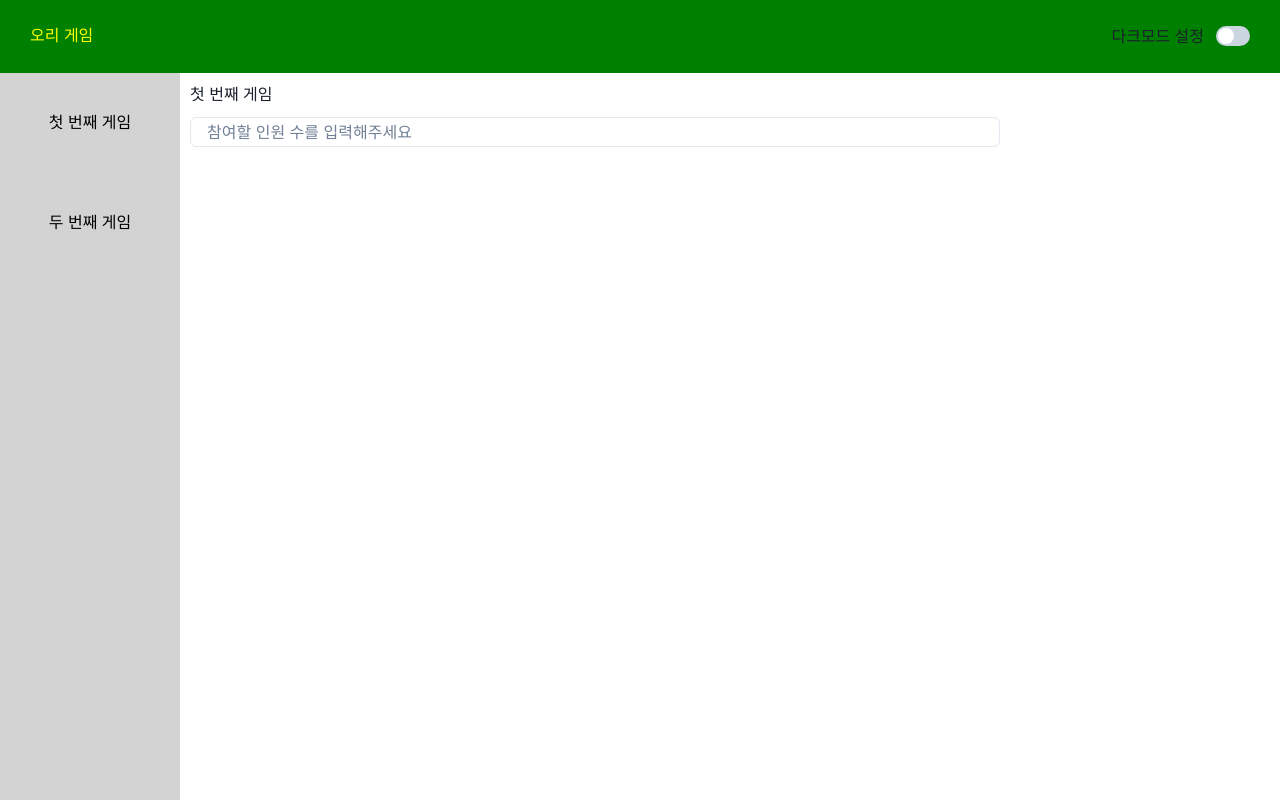
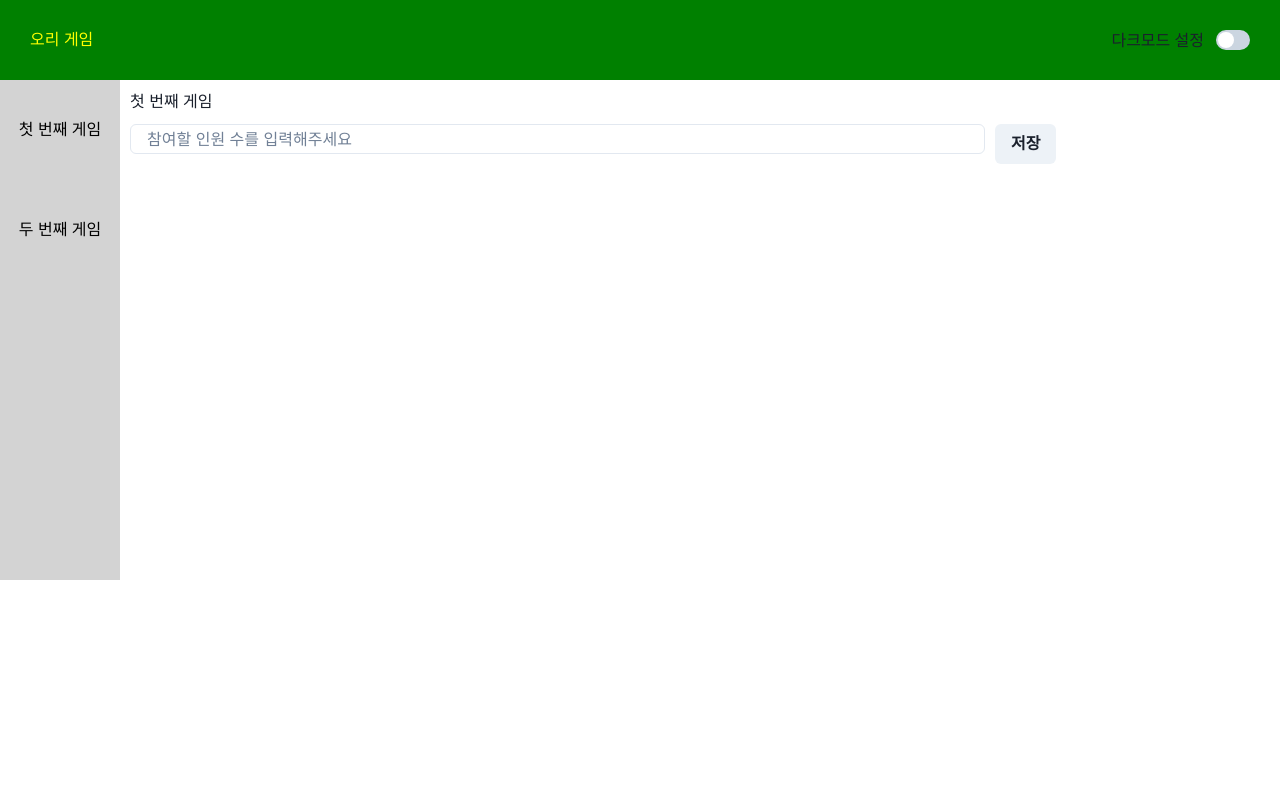
Before and after one commit to Blue-Kite/randomGame, a React (Vite) app: page / in a window 1280 px wide. Built offline with nearby package versions, Linux system fonts and the light colour scheme; a web font is replaced by a local one.

Commit message:
[feat] 랜덤게임1 카드 컴포넌트 정의

```diff
--- a/src/components/Layout.tsx
+++ b/src/components/Layout.tsx
@@ -4,11 +4,14 @@ import Lnb from './Lnb';
 import Gnb from './Gnb';
 
 const Layout = () => (
-	<Flex width="100vw" height="100vh" flexDirection="column">
+	<Flex width="100vw" flexDirection="column">
 		<Gnb />
-		<Flex flexDirection={{ base: 'column', md: 'row' }} height="100%">
+		<Flex flexDirection={{ base: 'column', md: 'row' }}>
 			<Lnb />
-			<Box width={{ base: '100%', md: 'calc(100vw - 180px)' }}>
+			<Box
+				width={{ base: '100%', md: 'calc(100vw - 120px)' }}
+				paddingBottom="30px"
+			>
 				<Outlet />
 			</Box>
 		</Flex>
--- a/src/components/Lnb.tsx
+++ b/src/components/Lnb.tsx
@@ -3,8 +3,8 @@ import { Box, Flex, Link, Text } from '@chakra-ui/react';
 const Lnb = () => (
 	<Flex
 		flexDirection={{ base: 'row', md: 'column' }}
-		width={{ base: '100%', md: '180px' }}
-		height={{ base: '50px', md: '100%' }}
+		width={{ base: '100%', md: '120px' }}
+		height={{ base: '50px', md: '500px' }}
 		background="lightgray"
 		alignItems="center"
 		justifyContent={{ base: 'center', md: 'normal' }}
--- a/src/components/MainTitle.tsx
+++ b/src/components/MainTitle.tsx
@@ -1,14 +1,18 @@
-import { Flex, Text, Input } from '@chakra-ui/react';
+import { Flex, Text, Input, Button } from '@chakra-ui/react';
+import React from 'react';
 
 type MainTitleProps = {
-	count: string;
 	setCount: (count: string) => void;
 	title: string;
 };
 
-const MainTitle = ({ count, setCount, title }: MainTitleProps) => {
+const MainTitle = ({ setCount, title }: MainTitleProps) => {
+	const [localCount, setLocalCount] = React.useState('');
+
 	const handleChange = (event: React.ChangeEvent<HTMLInputElement>) =>
-		setCount(event.target.value);
+		setLocalCount(event.target.value);
+
+	const handleClick = () => setCount(localCount);
 
 	return (
 		<Flex
@@ -18,13 +22,16 @@ const MainTitle = ({ count, setCount, title }: MainTitleProps) => {
 			gap="10px"
 		>
 			<Text fontFamily="subHeading">{title}</Text>
+			<Flex flexDirection="row" gap="10px">
 				<Input
 					width="75%"
 					height="30px"
-				value={count}
+					value={localCount}
 					onChange={handleChange}
 					placeholder="참여할 인원 수를 입력해주세요"
 				/>
+				<Button onClick={handleClick}>저장</Button>
+			</Flex>
 		</Flex>
 	);
 };
--- /dev/null
+++ b/src/pages/FirstRandom/components/Card.tsx
@@ -0,0 +1,10 @@
+import { Box } from '@chakra-ui/react';
+
+type CardProps = {
+	isLoser: boolean;
+};
+const Card = ({ isLoser }: CardProps) => (
+	<Box width="100%" height="200px" background={isLoser ? 'red' : 'green'} />
+);
+
+export default Card;
--- a/src/pages/FirstRandom/index.tsx
+++ b/src/pages/FirstRandom/index.tsx
@@ -1,12 +1,31 @@
-import { Flex } from '@chakra-ui/react';
+import { Flex, Grid, GridItem } from '@chakra-ui/react';
 import React from 'react';
 import MainTitle from '../../components/MainTitle';
+import Card from './components/Card';
 
 const FirstRandom = () => {
 	const [count, setCount] = React.useState('');
+	const [loserNum, setLoserNum] = React.useState(0);
+
+	React.useEffect(() => {
+		// TODO: count가 숫자가 아닐 수도 있는 경우 방지 06.20
+		setLoserNum(Math.floor(Math.random() * Number(count)));
+	}, [count]);
+
+	const Items = Array.from({ length: parseInt(count, 10) || 0 }, (_, index) => (
+		<GridItem key={index}>
+			<Card isLoser={loserNum === index} />
+		</GridItem>
+	));
+
 	return (
-		<Flex padding="10px" gap="">
-			<MainTitle title="첫 번째 게임" count={count} setCount={setCount} />
+		<Flex direction="column" padding="10px" gap="30px">
+			<MainTitle title="첫 번째 게임" setCount={setCount} />
+			<Flex flexDirection="column" width="100%">
+				<Grid templateColumns="repeat(4, 1fr)" columnGap="30px" rowGap="70px">
+					{Items}
+				</Grid>
+			</Flex>
 		</Flex>
 	);
 };
--- a/src/pages/SecondRandom/index.tsx
+++ b/src/pages/SecondRandom/index.tsx
@@ -4,9 +4,11 @@ import MainTitle from '../../components/MainTitle';
 
 const SecondRandom = () => {
 	const [count, setCount] = React.useState('');
+
 	return (
 		<Flex padding="10px" gap="">
-			<MainTitle title="두 번째 게임" count={count} setCount={setCount} />
+			<MainTitle title="두 번째 게임" setCount={setCount} />
+			{count}
 		</Flex>
 	);
 };
```
Lines whose indentation alone changed are shown as unchanged.
